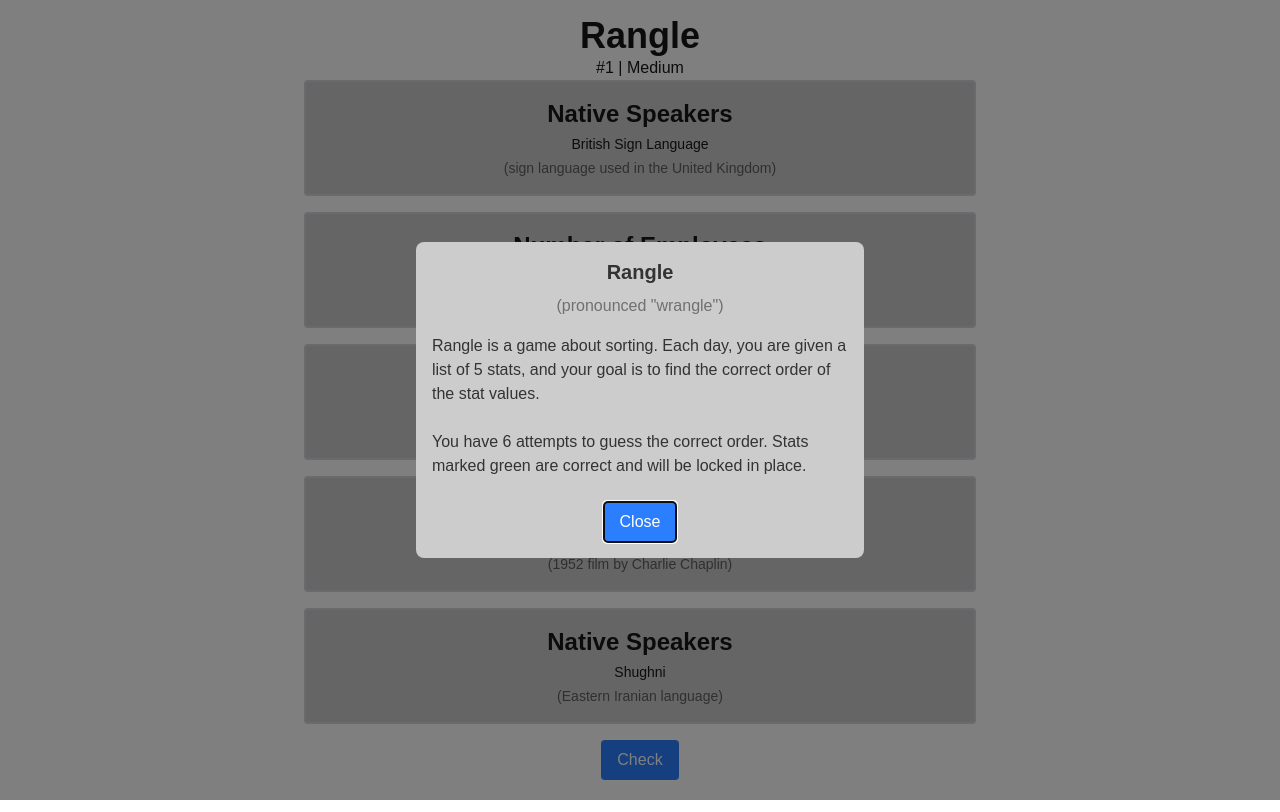
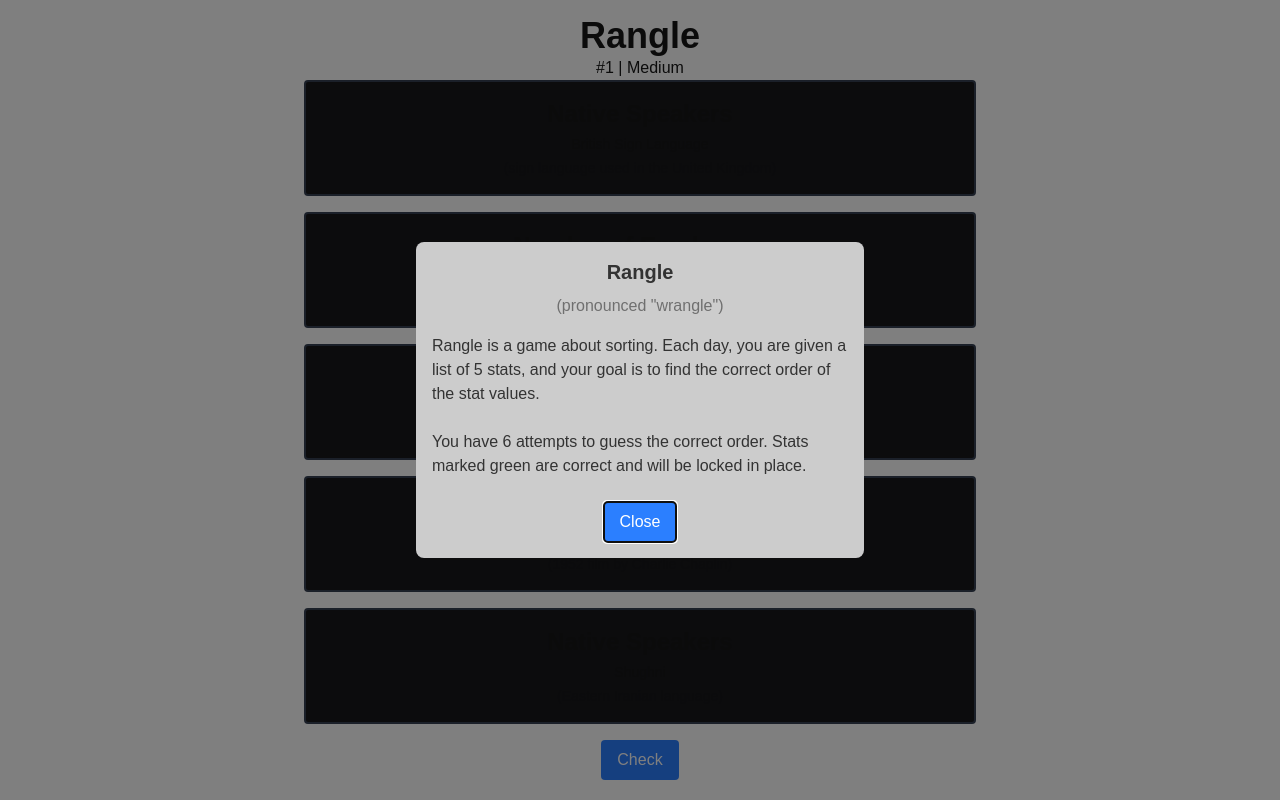
Before and after one commit to obfuscatedgenerated/rangle, a Next.js app: page / in a window 1280 px wide. Built offline with nearby package versions, Linux system fonts and the light colour scheme.

Commit message:
perfect drag ui

```diff
--- a/package.json
+++ b/package.json
@@ -9,7 +9,9 @@
     "lint": "eslint"
   },
   "dependencies": {
-    "@hello-pangea/dnd": "^18.0.1",
+    "@dnd-kit/core": "^6.3.1",
+    "@dnd-kit/sortable": "^10.0.0",
+    "@dnd-kit/utilities": "^3.2.2",
     "next": "16.2.1",
     "react": "19.2.4",
     "react-dom": "19.2.4"
--- a/src/app/layout.tsx
+++ b/src/app/layout.tsx
@@ -13,13 +13,13 @@ const geistMono = Geist_Mono({
 });
 
 export const metadata: Metadata = {
-    title: "Create Next App",
-    description: "Generated by create next app",
+    title: "Rangle",
+    description: "Rangle is a game about sorting.",
 };
 
 export default function RootLayout({
-                                       children,
-                                   }: Readonly<{
+    children,
+}: Readonly<{
     children: React.ReactNode;
 }>) {
     return (
--- a/src/components/DraggableStats.tsx
+++ b/src/components/DraggableStats.tsx
@@ -1,8 +1,47 @@
 "use client";
 
-import {DragDropContext, Droppable, Draggable, DropResult} from "@hello-pangea/dnd";
+import { DndContext, closestCenter, DragEndEvent } from "@dnd-kit/core";
+import { arrayMove, SortableContext, verticalListSortingStrategy, useSortable } from "@dnd-kit/sortable";
+import { CSS } from "@dnd-kit/utilities";
 
 import type {PuzzleStat} from "@/components/Game";
+
+interface DraggableStatProps {
+    stat: PuzzleStat;
+    locked: boolean;
+    reveal_values: boolean;
+}
+
+const DraggableStat = ({ stat, locked, reveal_values }: DraggableStatProps) => {
+    const { attributes, listeners, setNodeRef, transform, transition } = useSortable({
+        id: stat.id,
+        disabled: locked,
+    });
+
+    const drag_style = {
+        transform: CSS.Translate.toString(transform),
+        transition,
+    };
+
+    return (
+        <div
+            ref={locked ? undefined : setNodeRef}
+            style={locked ? undefined : drag_style}
+            {...attributes}
+            {...listeners}
+            className={`flex flex-col items-center justify-center gap-1 border-2 rounded p-4 w-full ${
+                locked ? "bg-green-600 border-green-800" : "bg-zinc-900 border-gray-700 cursor-grab"
+            }`}
+        >
+            {reveal_values && (
+                <p className="text-2xl font-bold pointer-events-none">{stat.prefix}{stat.value}{stat.suffix}</p>
+            )}
+            <p className="text-2xl font-bold pointer-events-none">{stat.metric}</p>
+            <p className="text-sm pointer-events-none">{stat.name}</p>
+            <p className="text-sm opacity-60 pointer-events-none">({stat.description})</p>
+        </div>
+    );
+};
 
 interface DraggableStatsProps {
     puzzle: PuzzleStat[];
@@ -12,64 +51,52 @@ interface DraggableStatsProps {
 }
 
 export const DraggableStats = ({puzzle, on_reorder, correct_positions, reveal_values}: DraggableStatsProps) => {
-    const handle_drag_end = (result: DropResult) => {
-        if (!result.destination || !on_reorder) {
+    const handle_drag_end = (event: DragEndEvent) => {
+        const { active, over } = event;
+        if (!over || active.id === over.id || !on_reorder) {
             return;
         }
 
-        const items = Array.from(puzzle);
-        const [reordered_item] = items.splice(result.source.index, 1);
-        items.splice(result.destination.index, 0, reordered_item);
+        const old_idx = puzzle.findIndex((p) => p.id === active.id);
+        const new_idx = puzzle.findIndex((p) => p.id === over.id);
+
+        const shifted = arrayMove(puzzle, old_idx, new_idx);
 
         // anything originally in a correct position should stay in the same position
         for (let i = 0; i < correct_positions.length; i++) {
             if (correct_positions[i]) {
                 const correct_item = puzzle[i];
-                const current_index = items.findIndex((item) => item.id === correct_item.id);
+                const current_index = shifted.findIndex((item) => item.id === correct_item.id);
                 if (current_index !== i) {
                     // move the correct item back to its original position
-                    items.splice(current_index, 1);
-                    items.splice(i, 0, correct_item);
+                    shifted.splice(current_index, 1);
+                    shifted.splice(i, 0, correct_item);
                 }
             }
         }
 
-        on_reorder(items);
+        on_reorder(shifted);
     };
 
-    // TODO: actually lock the correct positions to avoid consuing animation. might need dnd-kit
+    // filter out locked ids so sortable context doesn't even know they exist
+    const sortable_ids = puzzle
+        .filter((_, index) => !correct_positions[index])
+        .map(p => p.id);
+
     return (
-        <DragDropContext onDragEnd={handle_drag_end}>
-            <Droppable droppableId="puzzle-list">
-                {(provided) => (
-                    <div
-                        {...provided.droppableProps}
-                        ref={provided.innerRef}
-                        className="flex flex-col items-center justify-center gap-4 w-full max-w-2xl"
-                    >
-                        {puzzle.map((stat, index) => (
-                            <Draggable key={stat.id} draggableId={stat.id} index={index} isDragDisabled={correct_positions[index]}>
-                                {(provided, snapshot) => (
-                                    <div
-                                        ref={provided.innerRef}
-                                        {...provided.draggableProps}
-                                        {...provided.dragHandleProps}
-                                        className={`flex flex-col items-center justify-center gap-1 border-2 border-gray-300 rounded p-4 w-full ${correct_positions[index] ? "bg-green-500 border-green-700 cursor-default" : "bg-background-variant cursor-move"}`}
-                                    >
-                                        {reveal_values && (
-                                            <p className="text-2xl font-bold pointer-events-none">{stat.prefix}{stat.value}{stat.suffix}</p>
-                                        )}
-                                        <p className="text-2xl font-bold pointer-events-none">{stat.metric}</p>
-                                        <p className="text-sm pointer-events-none">{stat.name}</p>
-                                        <p className="text-sm opacity-60 pointer-events-none">({stat.description})</p>
-                                    </div>
-                                )}
-                            </Draggable>
-                        ))}
-                        {provided.placeholder}
-                    </div>
-                )}
-            </Droppable>
-        </DragDropContext>
+        <DndContext collisionDetection={closestCenter} onDragEnd={handle_drag_end}>
+            <SortableContext items={sortable_ids} strategy={verticalListSortingStrategy}>
+                <div className="flex flex-col gap-4 w-full max-w-2xl mx-auto">
+                    {puzzle.map((stat, index) => (
+                        <DraggableStat
+                            key={stat.id}
+                            stat={stat}
+                            locked={correct_positions[index]}
+                            reveal_values={reveal_values}
+                        />
+                    ))}
+                </div>
+            </SortableContext>
+        </DndContext>
     );
 }
```
Also changed, not shown: 1 other file (tests, documents, lock files or other folders).
